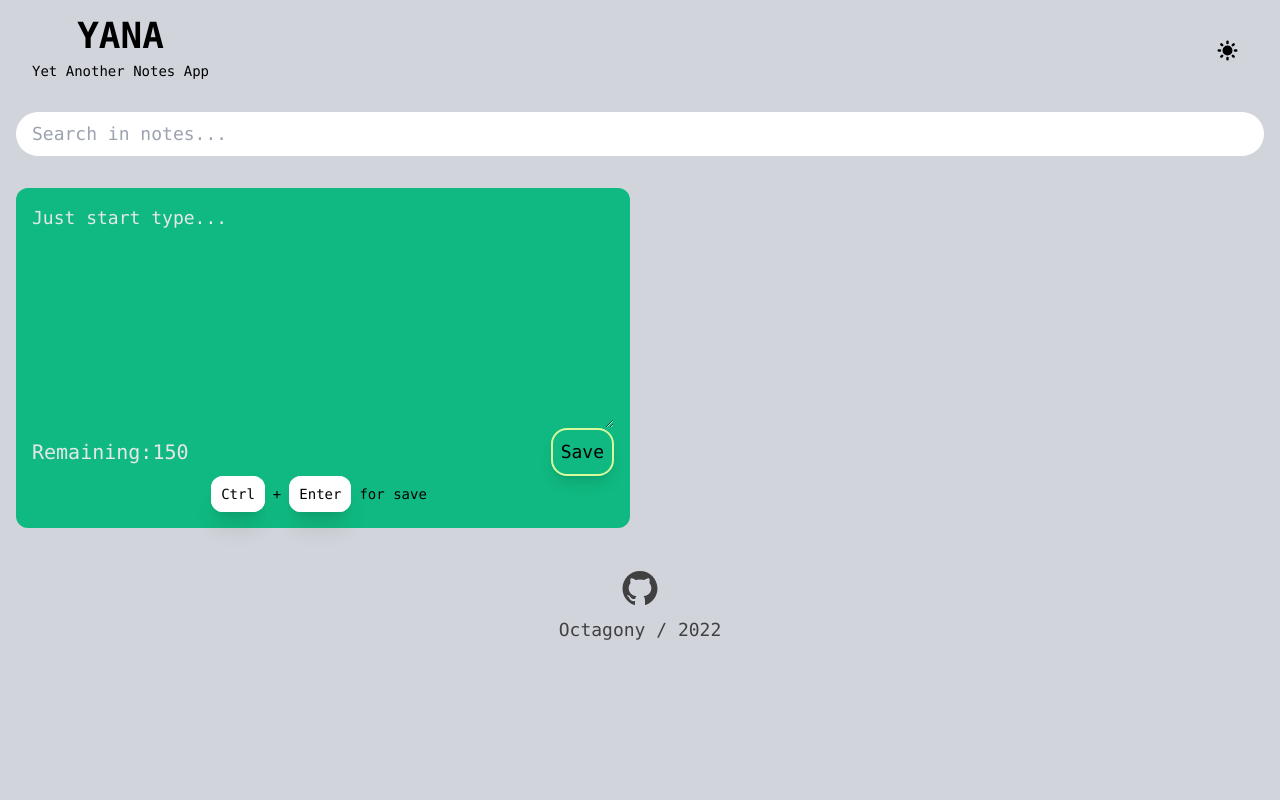
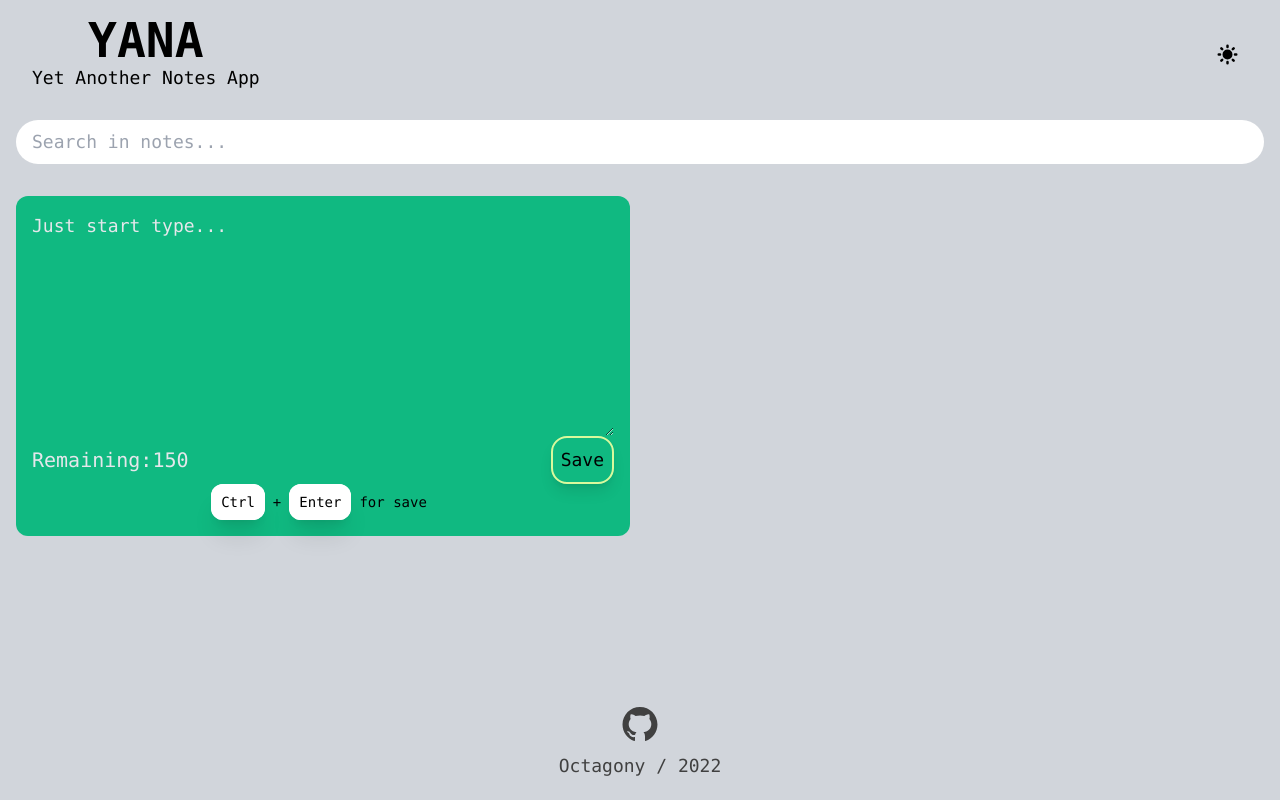
Before and after one commit to octagony/YANA, a React (Create React App) app: page / in a window 1280 px wide. Built offline with nearby package versions, Linux system fonts and the light colour scheme.

Commit message:
[2.0] Set new fixed layout, changes styles in header

```diff
--- a/src/components/Footer.jsx
+++ b/src/components/Footer.jsx
@@ -3,7 +3,7 @@ import { AiFillGithub } from "react-icons/ai";
 
 const Footer = () => {
   return (
-    <div className="text-neutral-700 dark:text-gray-200 text-center mt-10">
+    <div className="my-5 text-neutral-700 dark:text-gray-200 text-center ">
       <a
         className="inline-block"
         href="https://github.com/octagony"
--- a/src/components/Header.jsx
+++ b/src/components/Header.jsx
@@ -7,11 +7,11 @@ const Header = () => {
     <header className="p-4 flex justify-between items-center mb-3">
       <div>
         <Link to="/">
-          <h1 className="text-4xl font-bold text-center dark:text-white">
+          <h1 className="text-2xl sm:text-5xl font-bold text-center dark:text-white">
             YANA
           </h1>
         </Link>
-        <span className="text-sm dark:text-white">Yet Another Notes App</span>
+        <span className="text-sm md:text-lg dark:text-white">Yet Another <span className="block text-center sm:inline">Notes App</span></span>
       </div>
       <ThemeToggle />
     </header>
--- a/src/layout/withLayout.jsx
+++ b/src/layout/withLayout.jsx
@@ -5,11 +5,13 @@ import Header from "../components/Header";
 const withLayout = (Component) => {
   return (props) => {
     return (
-      <>
+      <div className="flex flex-col min-h-screen">
         <Header />
-        <Component {...props} />
+        <div className="flex-grow">
+          <Component {...props} />
+        </div>
         <Footer />
-      </>
+      </div>
     );
   };
 };
--- a/src/pages/Page404.jsx
+++ b/src/pages/Page404.jsx
@@ -1,14 +1,31 @@
-import { useRouteError } from "react-router-dom";
+import React, { useEffect } from "react";
+import { Link } from "react-router-dom";
+import withLayout from "../layout/withLayout";
+import { useTheme } from "../store/useTheme";
 
 const Page404 = () => {
-  const error = useRouteError();
+  const theme = useTheme(state => state.theme)
+
+  useEffect(() => {
+    const root = document.documentElement;
+    if (theme === "light") {
+      root.classList.remove("dark");
+    } else {
+      root.classList.add("dark");
+    }
+  }, [theme]);
 
   return (
-    <div>
-      <h1>Wow, you find a treasure</h1>
-      <p>Nah, just kidding, go back to main page!</p>
+    <div className="dark:text-white text-center py-4">
+      <h1 className="text-4xl">Wow, you find a treasure</h1>
+      <p>
+        Nah, just kidding, go back to{" "}
+        <span className="text-emerald-700 dark:text-lime-300">
+          <Link to="/">main page!</Link>
+        </span>
+      </p>
     </div>
   );
 };
 
-export default Page404;
+export default withLayout(Page404);
```
